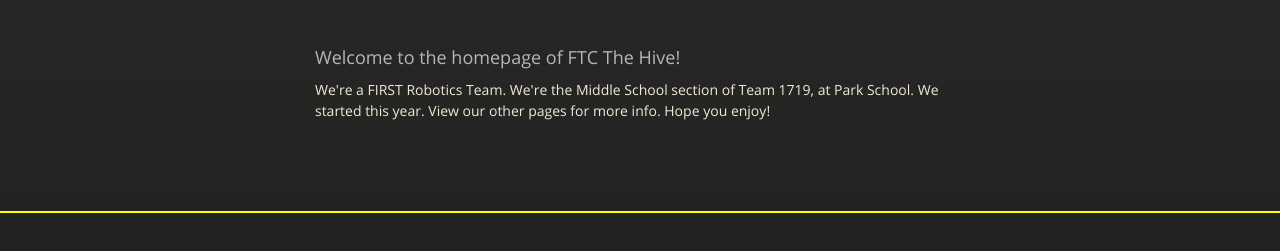
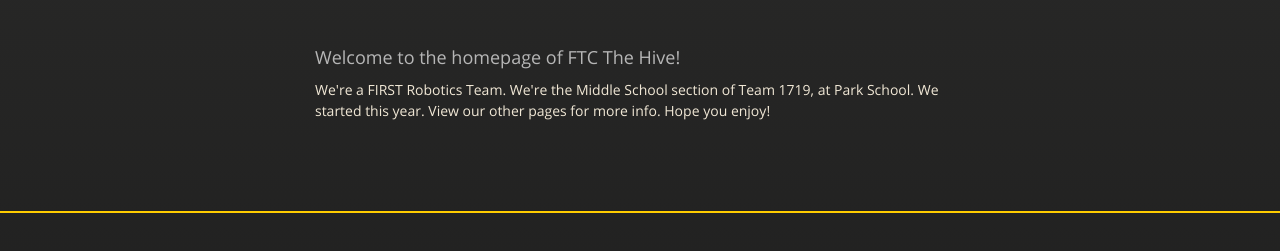
Before and after one commit to ftcthehive/website, a plain HTML site: page index.html in a window 1280 px wide. Shown: the part 203-454 px from the top of the page. Drawn offline with nearby package versions, Linux system fonts and the light colour scheme.

Commit message:
Update index.html

```diff
--- a/index.html
+++ b/index.html
@@ -37,7 +37,7 @@
 
     </div>
     <!--[if !IE]><script>fixScale(document);</script><![endif]-->
-    <hr color="yellow">
+    <hr color=#ffcc00>
 
   </body>
 </html>
```
